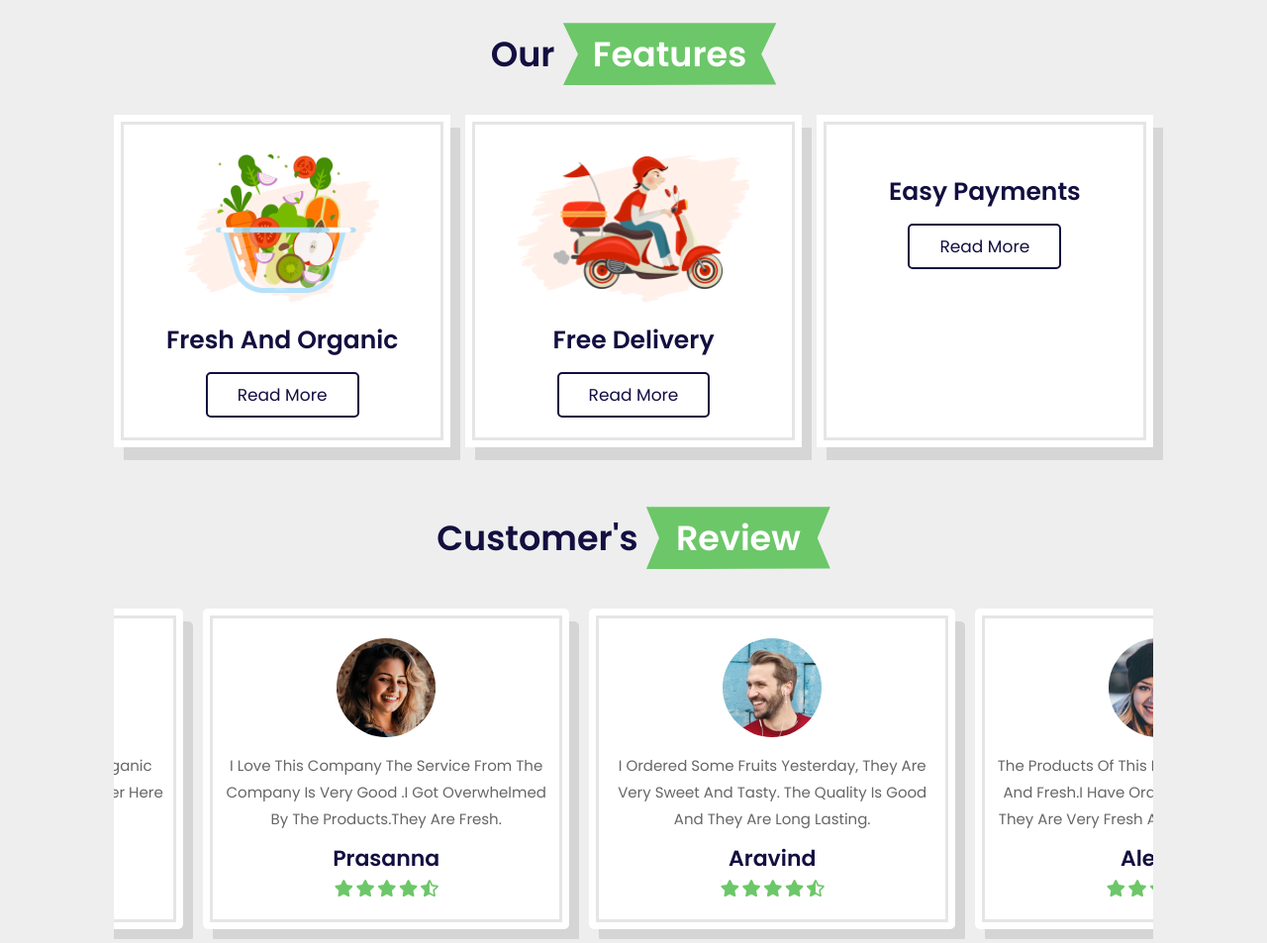
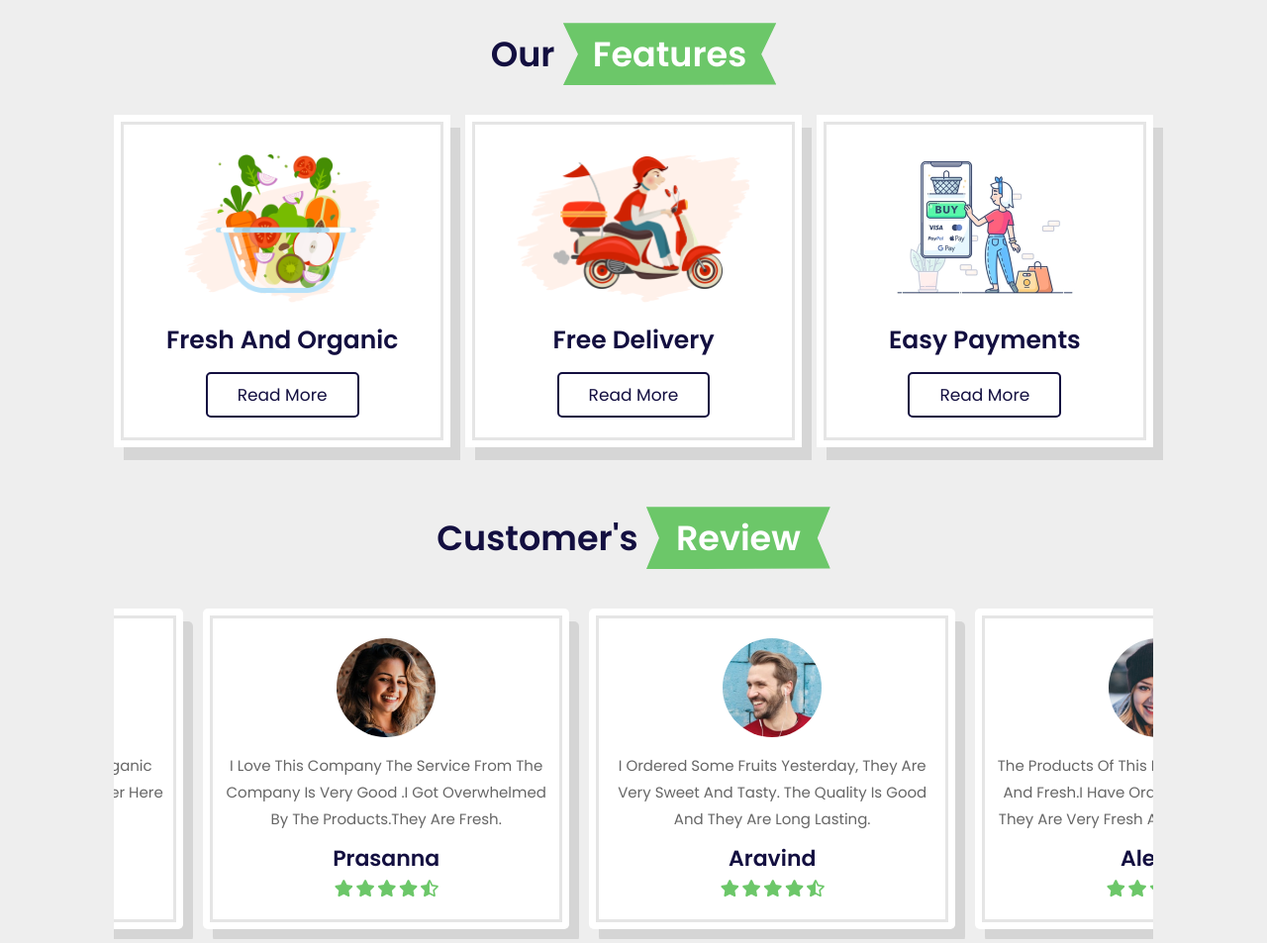
Before and after one commit to Tharun2511/Organicfarm, a plain HTML site: page index.html in a window 1280 px wide. Shown: the part 2361-3314 px from the top of the page at 99% size. Drawn offline with nearby package versions, Linux system fonts and the light colour scheme; files whose address does not match are found by name.

Commit message:
Update index.html

```diff
--- a/index.html
+++ b/index.html
@@ -304,7 +304,7 @@
         </div>
 
         <div class="box">
-            <img src="./" alt="">
+            <img src="./ep.webp" alt="">
             <h3>easy payments</h3>
             <a href="#" class="btn">read more</a>
         </div>
```
